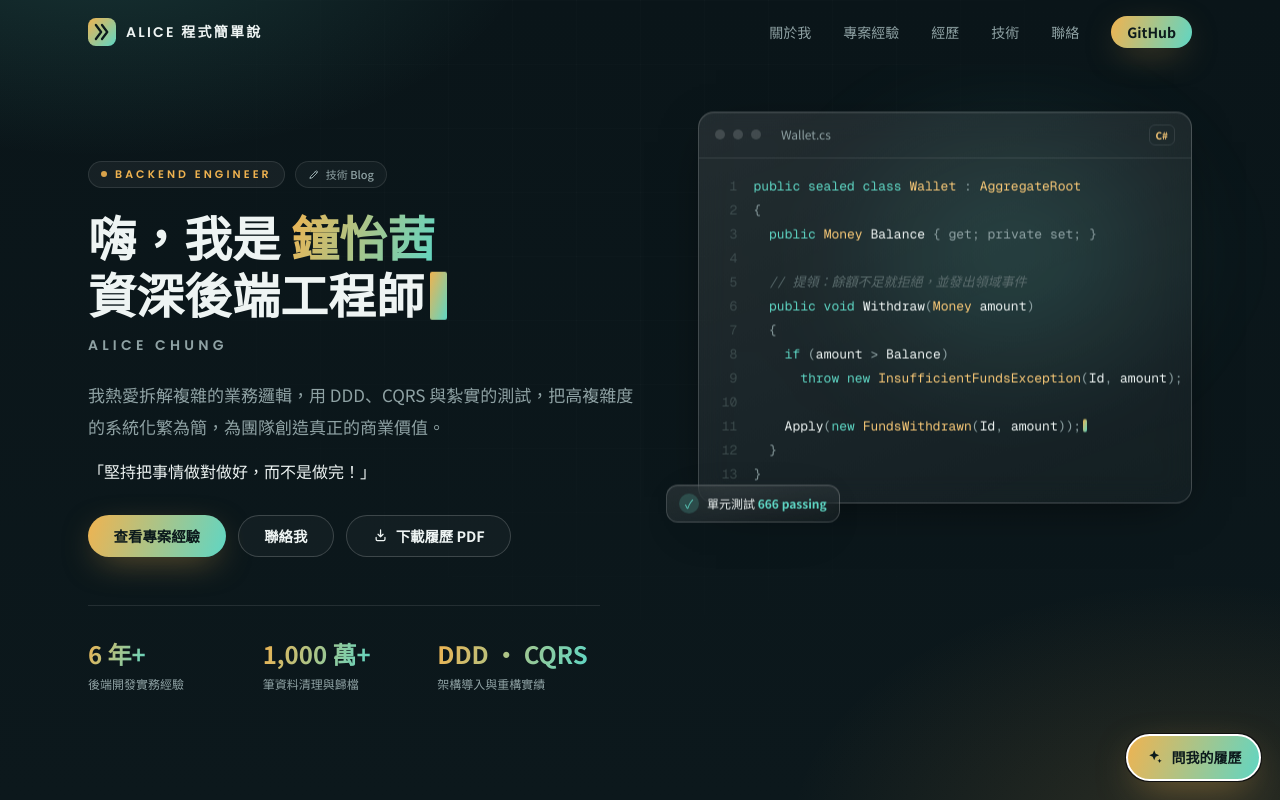
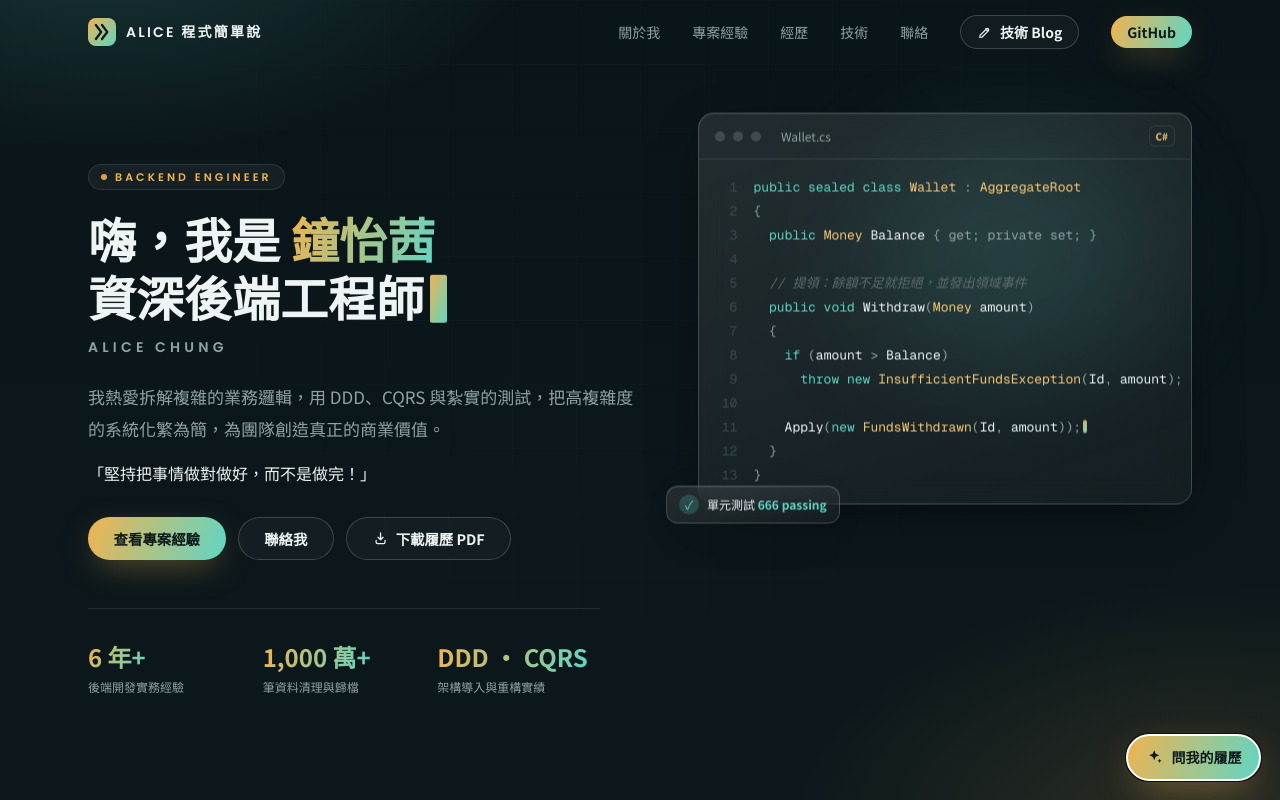
Before and after one commit to melon1313/AliceBlog, a Next.js app: page / in a window 1280 px wide. Shown: the top 800 px of the page. Built offline with nearby package versions, Linux system fonts and the light colour scheme.

Commit message:
"技術BLOG"按鈕移到header

```diff
--- a/app/page.tsx
+++ b/app/page.tsx
@@ -1,5 +1,5 @@
 import Image from "next/image";
-import { Chevron, CodePanel, CONTACT_ICONS, PenIcon } from "@/components/icons";
+import { Chevron, CodePanel, CONTACT_ICONS } from "@/components/icons";
 import { CONTACTS } from "@/components/site-data";
 import { Parallax, Reveal, CountUp } from "@/components/motion";
 import { DownloadResumeButton } from "@/components/download-resume-button";
@@ -109,21 +109,10 @@ export default function Home() {
               grid) refuses to shrink on narrow phones and the whole page
               overflows horizontally instead of wrapping. */}
           <div className="min-w-0">
-            <div className="hero-in flex flex-wrap items-center gap-2.5">
-              <p className="inline-flex items-center gap-2 rounded-full border border-hair bg-white/5 px-3 py-1 font-display text-[11px] font-semibold tracking-[0.28em] text-cyan backdrop-blur-sm">
-                <span className="h-1.5 w-1.5 animate-pulse-glow rounded-full bg-cyan" />
-                BACKEND ENGINEER
-              </p>
-              <a
-                href="https://aliceeazylearn.notion.site/a4387602954e4e7d99a2da5fbc0d6d7b?v=c57fc954b9714260ac493724bdacab96"
-                target="_blank"
-                rel="noopener noreferrer"
-                className="chip inline-flex items-center gap-1.5 rounded-full px-3 py-1 text-[11px] font-medium text-fg-dim transition-colors hover:text-cyan"
-              >
-                <PenIcon className="h-3 w-3" />
-                技術 Blog
-              </a>
-            </div>
+            <p className="hero-in inline-flex items-center gap-2 rounded-full border border-hair bg-white/5 px-3 py-1 font-display text-[11px] font-semibold tracking-[0.28em] text-cyan backdrop-blur-sm">
+              <span className="h-1.5 w-1.5 animate-pulse-glow rounded-full bg-cyan" />
+              BACKEND ENGINEER
+            </p>
             <h1
               className="hero-in mt-5 text-4xl font-bold leading-[1.2] text-fg sm:text-5xl"
               style={{ animationDelay: "80ms" }}
--- a/components/site-header.tsx
+++ b/components/site-header.tsx
@@ -1,7 +1,7 @@
 "use client";
 
 import { useEffect, useState } from "react";
-import { Logo } from "@/components/icons";
+import { Logo, PenIcon } from "@/components/icons";
 import { NAV } from "@/components/site-data";
 
 export function SiteHeader() {
@@ -53,6 +53,15 @@ export function SiteHeader() {
               {n.label}
             </a>
           ))}
+          <a
+            href="https://aliceeazylearn.notion.site/a4387602954e4e7d99a2da5fbc0d6d7b?v=c57fc954b9714260ac493724bdacab96"
+            target="_blank"
+            rel="noopener noreferrer"
+            className="btn btn-ghost !px-4 !py-1.5 !text-sm"
+          >
+            <PenIcon className="h-[1.05em] w-[1.05em]" />
+            技術 Blog
+          </a>
           <a
             href="https://github.com/melon1313"
             target="_blank"
@@ -109,15 +118,27 @@ export function SiteHeader() {
                 {n.label}
               </a>
             ))}
+            <div className="mt-2 flex gap-2">
+              <a
+                href="https://aliceeazylearn.notion.site/a4387602954e4e7d99a2da5fbc0d6d7b?v=c57fc954b9714260ac493724bdacab96"
+                target="_blank"
+                rel="noopener noreferrer"
+                onClick={() => setOpen(false)}
+                className="btn btn-ghost flex-1 !py-2.5"
+              >
+                <PenIcon className="h-[1.05em] w-[1.05em]" />
+                技術 Blog
+              </a>
               <a
                 href="https://github.com/melon1313"
                 target="_blank"
                 rel="noopener noreferrer"
                 onClick={() => setOpen(false)}
-              className="btn btn-primary mt-2 !py-2.5"
+                className="btn btn-primary flex-1 !py-2.5"
               >
                 GitHub
               </a>
+            </div>
           </nav>
         </div>
       )}
```
Lines whose indentation alone changed are shown as unchanged.
